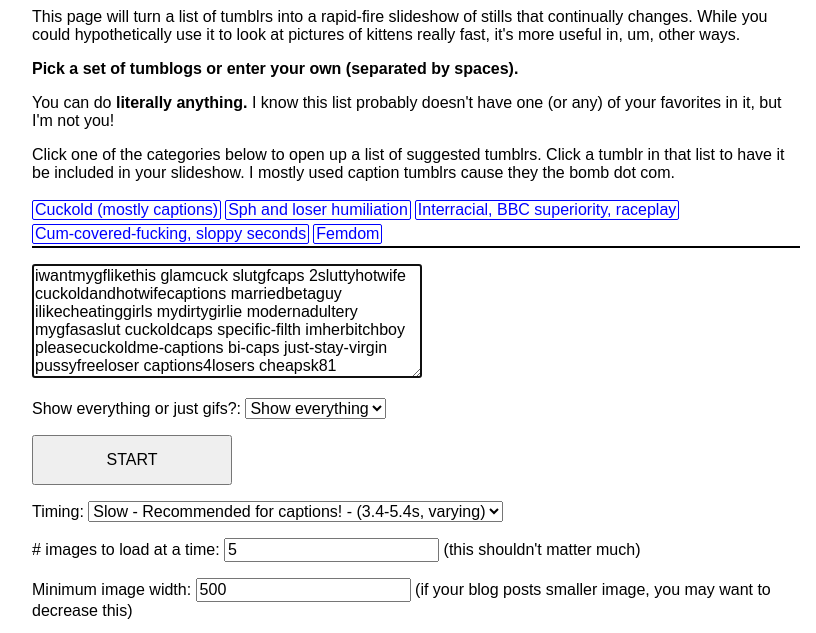
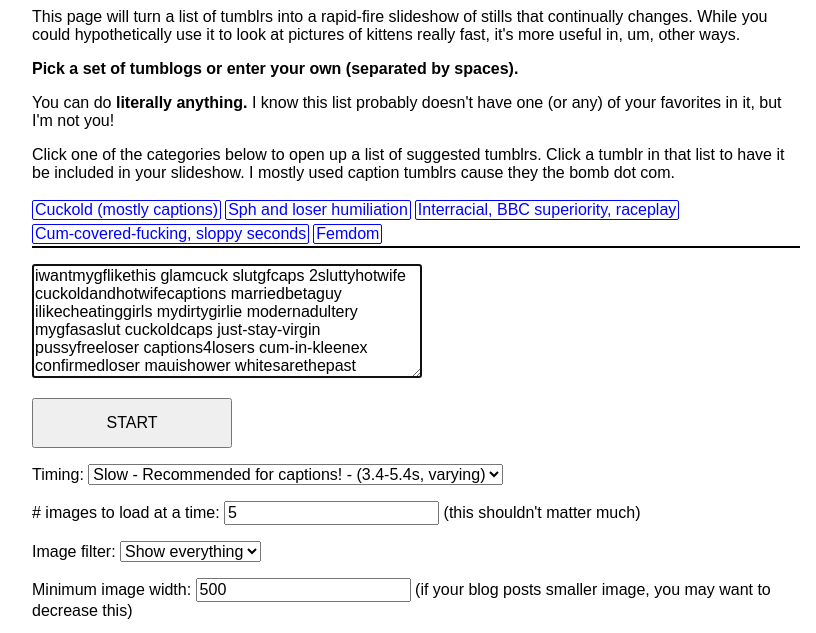
Before and after one commit to gooninatorforker/mygooninatorfork, a website built with webpack: page gooninator/index.html in a window 1280 px wide. Shown: the part 157-790 px from the top of the page, without its empty margins (224-1040 px from the left). Built offline with nearby package versions, Linux system fonts and the light colour scheme.

Commit message:
Update index.html

```diff
--- a/gooninator/index.html
+++ b/gooninator/index.html
@@ -29,16 +29,8 @@
 
     <form action="gooninate.html" method="get">
       <p>
-      <textarea type="text" rows="6" name="tumblrs" autocorrect="off" spellcheck="false" id="tumblrs" placeholder="TUMBLRS GO HERE">iwantmygflikethis glamcuck slutgfcaps 2sluttyhotwife cuckoldandhotwifecaptions marriedbetaguy ilikecheatinggirls mydirtygirlie modernadultery mygfasaslut cuckoldcaps specific-filth imherbitchboy pleasecuckoldme-captions bi-caps just-stay-virgin pussyfreeloser captions4losers cheapsk81 mauishower whitesarethepast allaboutsize blackcocktakeover blackmydaughter3 breed-better dorisconquered bbcwhitewives69 breedthatwhitepussy breedingblackistheanswer cumcoveredfucking fuckyeahfriendlyfire</textarea>
-
-      <p>
-        Show everything or just gifs?:
-        <select name="image_filter">
-          <option value="none">Show everything</option>
-          <option value="gifs_only">GIFs only</option>
-          <option value="stills_only">Stills only</option>
-        </select>
-      </p>
+      <textarea type="text" rows="6" name="tumblrs" autocorrect="off" spellcheck="false" id="tumblrs" placeholder="TUMBLRS GO HERE">iwantmygflikethis glamcuck slutgfcaps 2sluttyhotwife cuckoldandhotwifecaptions marriedbetaguy ilikecheatinggirls mydirtygirlie modernadultery mygfasaslut cuckoldcaps just-stay-virgin pussyfreeloser captions4losers cum-in-kleenex confirmedloser mauishower whitesarethepast allaboutsize blackcocktakeover blackmydaughter3 breed-better dorisconquered bbcwhitewives69 breedthatwhitepussy breedingblackistheanswer cumcoveredfucking fuckyeahfriendlyfire
+      </textarea>
 
       <p>
         <input type="submit" id="submit" value="START">
@@ -61,6 +53,15 @@
         # images to load at a time:
         <input type="text" name="num_parallel_image_loads" id="num_parallel_image_loads" value="5">
         (this shouldn't matter much)
+      </p>
+
+      <p>
+        Image filter:
+        <select name="image_filter">
+          <option value="none">Show everything</option>
+          <option value="gifs_only">GIFs only</option>
+          <option value="stills_only">Stills only</option>
+        </select>
       </p>
 
       <p>
```
